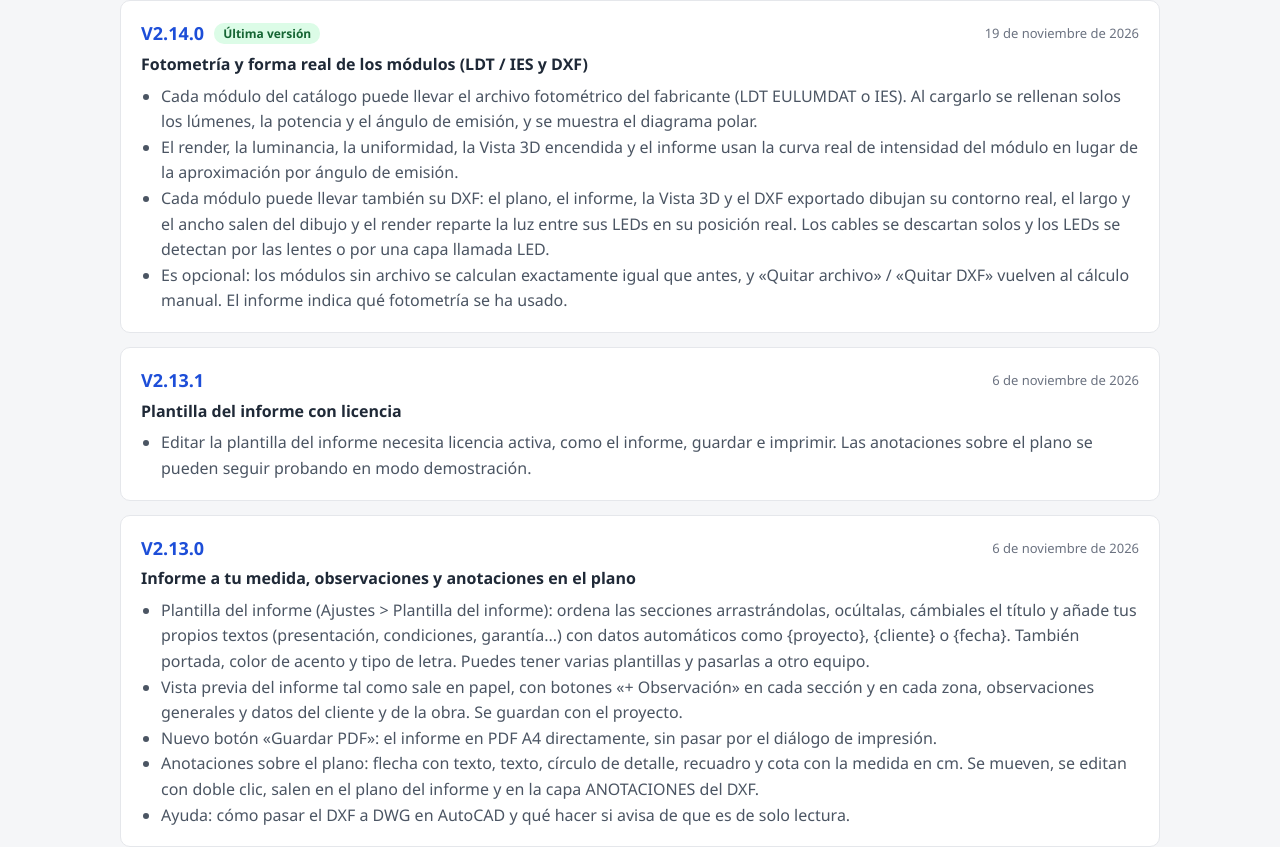
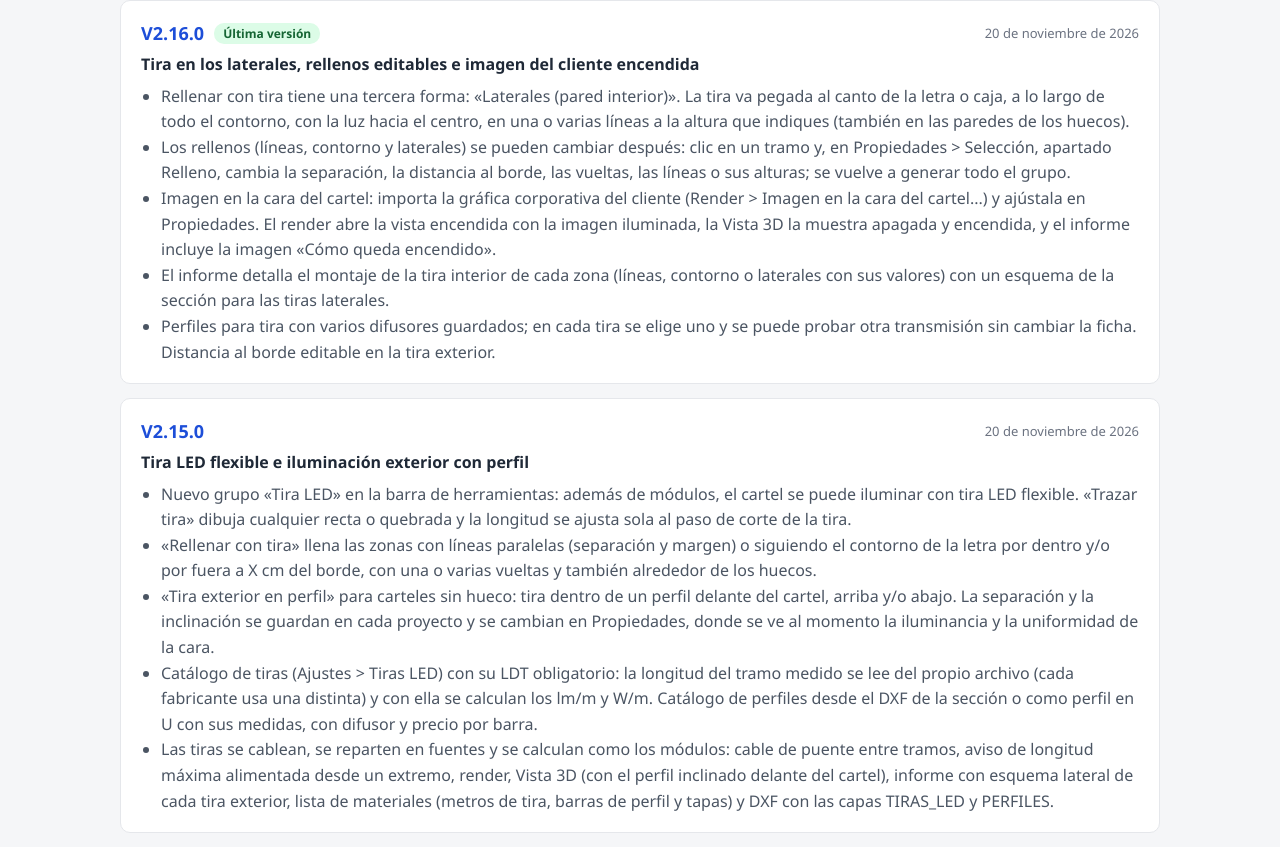
Before and after one commit to Bhelma/ledplannerpro, a plain HTML site: page novedades.html in a window 1280 px wide. Shown: the part 405-1252 px from the top of the page. Drawn offline with Linux system fonts and the light colour scheme; no server answers.

Commit message:
Web y novedades 2.16.0

```diff
--- a/novedades.json
+++ b/novedades.json
@@ -1,6 +1,30 @@
 {
   "format": "ledplanner-notes",
   "notes": [
+    {
+      "version": "2.16.0",
+      "date": "2026-11-20",
+      "title": "Tira en los laterales, rellenos editables e imagen del cliente encendida",
+      "items": [
+        "Rellenar con tira tiene una tercera forma: «Laterales (pared interior)». La tira va pegada al canto de la letra o caja, a lo largo de todo el contorno, con la luz hacia el centro, en una o varias líneas a la altura que indiques (también en las paredes de los huecos).",
+        "Los rellenos (líneas, contorno y laterales) se pueden cambiar después: clic en un tramo y, en Propiedades > Selección, apartado Relleno, cambia la separación, la distancia al borde, las vueltas, las líneas o sus alturas; se vuelve a generar todo el grupo.",
+        "Imagen en la cara del cartel: importa la gráfica corporativa del cliente (Render > Imagen en la cara del cartel...) y ajústala en Propiedades. El render abre la vista encendida con la imagen iluminada, la Vista 3D la muestra apagada y encendida, y el informe incluye la imagen «Cómo queda encendido».",
+        "El informe detalla el montaje de la tira interior de cada zona (líneas, contorno o laterales con sus valores) con un esquema de la sección para las tiras laterales.",
+        "Perfiles para tira con varios difusores guardados; en cada tira se elige uno y se puede probar otra transmisión sin cambiar la ficha. Distancia al borde editable en la tira exterior."
+      ]
+    },
+    {
+      "version": "2.15.0",
+      "date": "2026-11-20",
+      "title": "Tira LED flexible e iluminación exterior con perfil",
+      "items": [
+        "Nuevo grupo «Tira LED» en la barra de herramientas: además de módulos, el cartel se puede iluminar con tira LED flexible. «Trazar tira» dibuja cualquier recta o quebrada y la longitud se ajusta sola al paso de corte de la tira.",
+        "«Rellenar con tira» llena las zonas con líneas paralelas (separación y margen) o siguiendo el contorno de la letra por dentro y/o por fuera a X cm del borde, con una o varias vueltas y también alrededor de los huecos.",
+        "«Tira exterior en perfil» para carteles sin hueco: tira dentro de un perfil delante del cartel, arriba y/o abajo. La separación y la inclinación se guardan en cada proyecto y se cambian en Propiedades, donde se ve al momento la iluminancia y la uniformidad de la cara.",
+        "Catálogo de tiras (Ajustes > Tiras LED) con su LDT obligatorio: la longitud del tramo medido se lee del propio archivo (cada fabricante usa una distinta) y con ella se calculan los lm/m y W/m. Catálogo de perfiles desde el DXF de la sección o como perfil en U con sus medidas, con difusor y precio por barra.",
+        "Las tiras se cablean, se reparten en fuentes y se calculan como los módulos: cable de puente entre tramos, aviso de longitud máxima alimentada desde un extremo, render, Vista 3D (con el perfil inclinado delante del cartel), informe con esquema lateral de cada tira exterior, lista de materiales (metros de tira, barras de perfil y tapas) y DXF con las capas TIRAS_LED y PERFILES."
+      ]
+    },
     {
       "version": "2.14.0",
       "date": "2026-11-19",
```
Also changed, not shown: index.html (+1 -1 lines).
